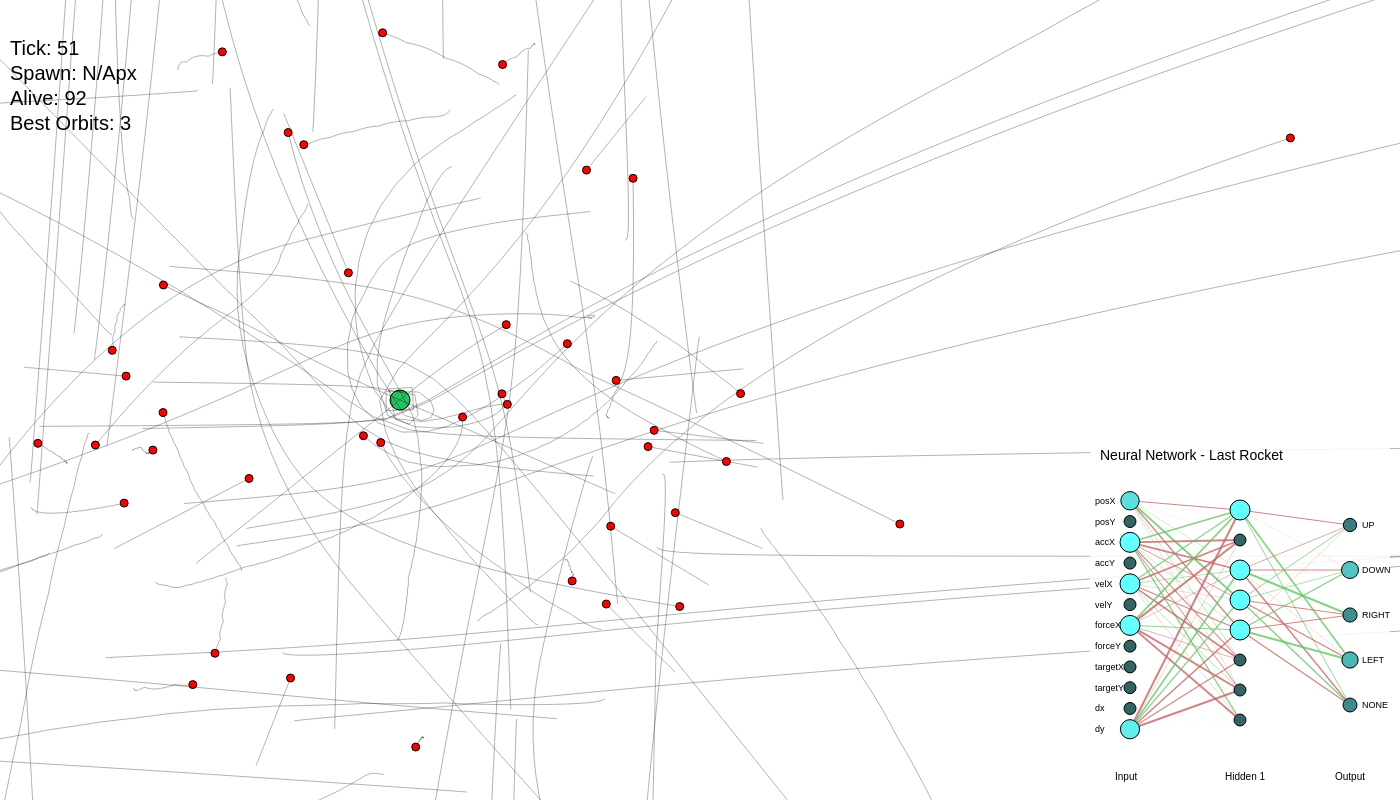
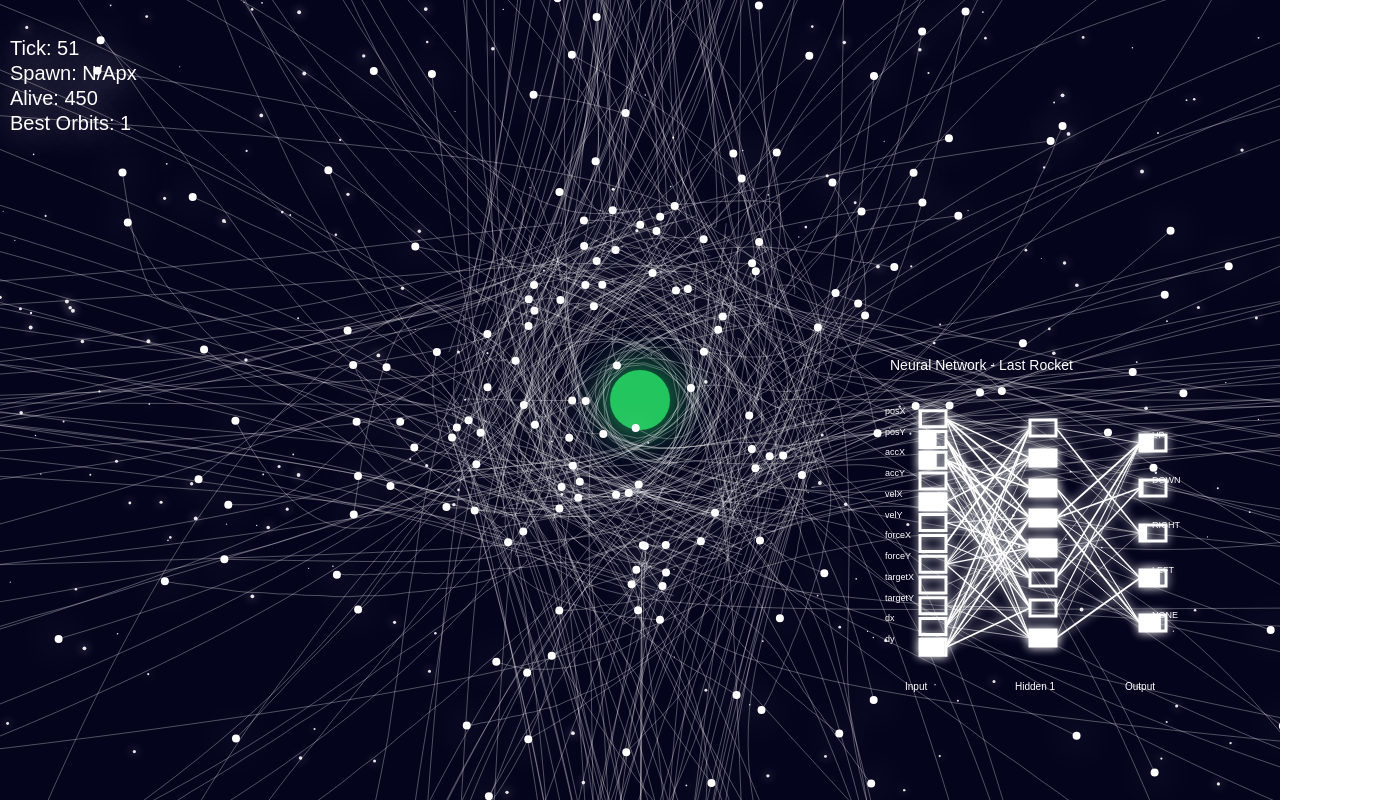
Before and after one commit to antfconeto/orbit_rocket_neural, a plain HTML site: page index.html in a window 1280 px wide. Shown: the whole page, 1400 px wide, since content can reach past the window. Drawn offline with Linux system fonts and the light colour scheme; animation ran at ten frames a second.

Commit message:
feat: implement a dark space theme with stars, glowing elements, and a redesigned neural network visualizer, while adjusting simulation parameters.

```diff
--- a/index.html
+++ b/index.html
@@ -11,6 +11,9 @@
             margin: 0;
             padding: 0;
             box-sizing: border-box;
+            overflow: hidden;
+            height: 100dvh;
+            width: 100dvw;
         }
     </style>
 </head>
--- a/js/config/constants.js
+++ b/js/config/constants.js
@@ -1,6 +1,6 @@
 export const CANVAS = {
-  WIDTH: 1400,
-  HEIGHT: 800,
+  WIDTH: window.innerWidth,
+  HEIGHT: window.innerHeight,
   BACKGROUND_COLOR: "#000000",
 };
 
@@ -22,8 +22,6 @@ export const FITNESS = {
 
 export const SPAWN = {
   RANGES: [
-    { minDist: 400, maxDist: 600 },
-    { minDist: 200, maxDist: 400 },
     { minDist: 100, maxDist: 200 },
   ],
 };
@@ -32,15 +30,15 @@ export const BODY_DEFAULTS = {
   MODEL: "circle",
   COLOR: "#22c55e",
   MASS: 1,
-  RADIUS: 10,
-  POSITION: { x: 400, y: 400 },
+  RADIUS: 30,
+  POSITION: { x: CANVAS.WIDTH/2, y: CANVAS.HEIGHT/2 },
   VELOCITY: { x: 0, y: 0 },
 };
 
 export const ROCKET = {
   MASS: 0.0001,
   RADIUS: 4,
-  COLOR: "red",
+  COLOR: "rgba(255, 255, 255, 1)",
   THRUST_FORCE: 0.000000001,
   SPAWN_AREA: { width: 800, height: 800 },
   FUEL: 500,
@@ -56,9 +54,9 @@ export const NEURAL_NETWORK = {
 };
 
 export const SIMULATION = {
-  POPULATION_SIZE: 100,
+  POPULATION_SIZE: 1000,
   MAX_TICKS_PER_EPOCH: 2000,
-  TRAIL_MAX_LENGTH: 200,
+  TRAIL_MAX_LENGTH: 100,
 };
 
 export const STORAGE_KEYS = {
--- a/js/entities/Body.js
+++ b/js/entities/Body.js
@@ -110,13 +110,17 @@ export default class Body {
       ctx.moveTo(prev.x, prev.y);
       ctx.lineTo(curr.x, curr.y);
     }
+    ctx.shadowBlur = 0;
+    ctx.shadowColor = "transparent";
     ctx.lineWidth = 1;
-    ctx.strokeStyle = "rgba(0, 0, 0, 0.3)";
+    ctx.strokeStyle = "rgba(255, 255, 255, 0.3)";
     ctx.stroke();
   }
 
   draw(ctx) {
     this._ctx = ctx;
+    ctx.globalAlpha = 1;
+
     ctx.fillStyle = this.color;
 
     if (this.model === "rect") {
@@ -124,14 +128,14 @@ export default class Body {
         this.position.x,
         this.position.y,
         this.scale.w,
-        this.scale.h
+        this.scale.h,
       );
     } else {
       ctx.beginPath();
+      ctx.shadowBlur = 40;
+      ctx.shadowColor = this.color;
       ctx.arc(this.position.x, this.position.y, this.scale.r, 0, 2 * Math.PI);
       ctx.fill();
-      ctx.strokeStyle = "black";
-      ctx.stroke();
       ctx.closePath();
     }
   }
--- a/js/neural/NeuralNetwork.js
+++ b/js/neural/NeuralNetwork.js
@@ -1,6 +1,7 @@
 import { NEURAL_NETWORK } from "../config/constants.js";
 
 export default class NeuralNetwork {
+  isToMutate = true;
   constructor(
     inputSize = NEURAL_NETWORK.INPUT_SIZE,
     hiddenLayers = NEURAL_NETWORK.HIDDEN_LAYERS,
--- a/js/simulation/PopulationManager.js
+++ b/js/simulation/PopulationManager.js
@@ -43,7 +43,6 @@ export default class PopulationManager {
     const centerX = BODY_DEFAULTS.POSITION.x;
     const centerY = BODY_DEFAULTS.POSITION.y;
 
-    // Sorteia aleatoriamente um range de spawn
     const randomIndex = Math.floor(Math.random() * SPAWN.RANGES.length);
     this.currentSpawnRange = SPAWN.RANGES[randomIndex];
     const minDist = this.currentSpawnRange.minDist;
--- a/js/simulation/Renderer.js
+++ b/js/simulation/Renderer.js
@@ -8,19 +8,32 @@ export default class Renderer {
     this.canvas.width = CANVAS.WIDTH;
     this.canvas.height = CANVAS.HEIGHT;
 
+    // Generate star positions once
+    this.stars = [];
+    for (let i = 0; i < 200; i++) {
+      this.stars.push({
+        x: Math.random() * this.canvas.width,
+        y: Math.random() * this.canvas.height,
+        size: Math.random() * 1.5 + 0.5, // Random size between 0.5 and 2
+      });
+    }
+
     const visWidth = 300;
     const visHeight = 350;
     this.nnVisualizer = new NeuralNetworkVisualizer(
       this.ctx,
-      this.canvas.width - visWidth - 10,
-      this.canvas.height - visHeight - 10,
+      this.canvas.width - visWidth - 100,
+      this.canvas.height - visHeight - 100,
       visWidth,
       visHeight
     );
   }
 
   clear() {
-    this.ctx.clearRect(0, 0, this.canvas.width, this.canvas.height);
+    this.ctx.shadowBlur = 0;
+    this.ctx.shadowColor = "transparent";
+    this.ctx.fillStyle = "rgba(4, 4, 29, 1)";
+    this.ctx.fillRect(0, 0, this.canvas.width, this.canvas.height);
   }
 
   drawBodies(bodies, drawTrails = true) {
@@ -32,9 +45,23 @@ export default class Renderer {
     }
   }
 
+  drawStarts(){
+    this.ctx.shadowBlur = 10;
+    this.ctx.shadowColor = "white";
+    for (const star of this.stars) {
+      this.ctx.beginPath();
+      this.ctx.arc(star.x, star.y, star.size, 0, Math.PI * 2);
+      this.ctx.fillStyle = "rgba(255, 255, 255, 0.9)";
+      this.ctx.fill();
+      this.ctx.closePath();
+    }
+    this.ctx.shadowBlur = 0;
+    this.ctx.shadowColor = "transparent";
+  }
+
   drawUI(stats) {
     this.ctx.font = "20px Arial";
-    this.ctx.fillStyle = "black";
+    this.ctx.fillStyle = "white";
 
     this.ctx.fillText(`Tick: ${stats.score}`, 10, 55);
     this.ctx.fillText(`Spawn: ${stats.spawnRange || "N/A"}px`, 10, 80);
--- a/js/simulation/Simulation.js
+++ b/js/simulation/Simulation.js
@@ -58,10 +58,9 @@ export default class Simulation {
 
   _render() {
     this.renderer.clear();
-
+    this.renderer.drawStarts();
     const bodies = this.population.getAllBodies();
     this.renderer.drawBodies(bodies);
-
     const stats = this.population.getStats();
     this.renderer.drawUI({
       score: this.tickCount,
--- a/js/visualization/NeuralNetworkVisualizer.js
+++ b/js/visualization/NeuralNetworkVisualizer.js
@@ -1,6 +1,10 @@
 import { NEURAL_NETWORK, ACTIONS } from "../config/constants.js";
 
 export default class NeuralNetworkVisualizer {
+  neuron = {
+    width: 26,
+    height: 16,
+  };
   constructor(ctx, x, y, width, height) {
     this.ctx = ctx;
     this.x = x;
@@ -25,7 +29,7 @@ export default class NeuralNetworkVisualizer {
       "dist",
       "fuel",
     ];
-    this.outputLabels = ["UP", "DOWN", "RIGHT", "LEFT","NONE"];
+    this.outputLabels = ["UP", "DOWN", "RIGHT", "LEFT", "NONE"];
   }
 
   draw(rocket) {
@@ -38,24 +42,19 @@ export default class NeuralNetworkVisualizer {
 
     if (!layers || layers.length === 0) return;
 
-
-    this.ctx.fillStyle = "rgba(255, 255, 255, 0.85)";
+    this.ctx.fillStyle = "rgba(255, 255, 255, 0)";
     this.ctx.fillRect(this.x, this.y, this.width, this.height);
-
-
-    this.ctx.fillStyle = "#000000ff";
+    this.ctx.shadowBlur = 0;
+    this.ctx.shadowColor = "transparent";
+    this.ctx.fillStyle = "#ffffffff";
     this.ctx.font = "14px Arial";
     this.ctx.fillText("Neural Network - Last Rocket", this.x + 10, this.y + 20);
 
-
     const layerPositions = this._calculateLayerPositions(layers);
-
 
     this._drawConnections(layerPositions, weights, activations);
 
-
     this._drawNeurons(layerPositions, activations, layers);
-
 
     this._drawLabels(layerPositions, layers);
   }
@@ -109,18 +108,25 @@ export default class NeuralNetworkVisualizer {
           const activation = Math.max(0, Math.min(1, rawActivation));
 
           const intensity = Math.abs(weight) * activation;
-          const alpha = Math.min(0.8, intensity * 2);
-
+          const alpha = Math.min(1, intensity * 2);
+          this.ctx.shadowBlur = 10;
+          this.ctx.shadowColor = "rgba(255, 255, 255, 1)";
           if (weight > 0) {
-            this.ctx.strokeStyle = `rgba(100, 200, 100, ${alpha})`;
+            this.ctx.strokeStyle = `rgba(255, 255, 255, 1)`;
           } else {
-            this.ctx.strokeStyle = `rgba(200, 100, 100, ${alpha})`;
+            this.ctx.strokeStyle = `rgba(255, 255, 255, 0.0)`;
           }
 
           this.ctx.lineWidth = Math.max(0.5, Math.abs(weight) * 2);
           this.ctx.beginPath();
-          this.ctx.moveTo(currentLayer[i].x, currentLayer[i].y);
-          this.ctx.lineTo(nextLayer[j].x, nextLayer[j].y);
+          this.ctx.moveTo(
+            currentLayer[i].x + this.neuron.width,
+            currentLayer[i].y + this.neuron.height / 2,
+          );
+          this.ctx.lineTo(
+            nextLayer[j].x,
+            nextLayer[j].y + this.neuron.height / 2,
+          );
           this.ctx.stroke();
         }
       }
@@ -140,40 +146,48 @@ export default class NeuralNetworkVisualizer {
         }
         const activation = Math.max(0, Math.min(1, rawActivation));
 
+        this.ctx.fillStyle = `rgba(255, 255, 255, 1)`;
 
-        const baseRadius = 6;
-        const radius = baseRadius + activation * 4;
-
-
-        const green = Math.floor(100 + activation * 155);
-        const blue = Math.floor(100 + activation * 155);
-
-
-        this.ctx.fillStyle = `rgb(${Math.floor(
-          50 + activation * 50
-        )}, ${green}, ${blue})`;
+        let fillRectPercent =
+          activation * 100 < 0
+            ? 0
+            : activation * 100 > 100
+              ? 100
+              : activation * 100;
         this.ctx.beginPath();
-        this.ctx.arc(neuron.x, neuron.y, radius, 0, 2 * Math.PI);
+        this.ctx.rect(
+          neuron.x,
+          neuron.y,
+          (this.neuron.width * fillRectPercent) / 100,
+          this.neuron.height,
+        );
         this.ctx.fill();
-
-        // Borda
-        this.ctx.strokeStyle = "#000000ff";
-        this.ctx.lineWidth = 1;
+        this.ctx.strokeStyle = "#ffffffff";
+        this.ctx.lineWidth = 3;
+        this.ctx.beginPath();
+        this.ctx.rect(
+          neuron.x,
+          neuron.y,
+          this.neuron.width,
+          this.neuron.height,
+        );
         this.ctx.stroke();
       }
     }
   }
 
   _drawLabels(positions, layers) {
+    this.ctx.shadowBlur = 0;
+    this.ctx.shadowColor = "transparent";
     this.ctx.font = "9px Arial";
-    this.ctx.fillStyle = "#000000ff";
+    this.ctx.fillStyle = "#ffffffff";
 
     const inputLayer = positions[0];
     for (let i = 0; i < inputLayer.length && i < this.inputLabels.length; i++) {
       this.ctx.fillText(
         this.inputLabels[i],
         inputLayer[i].x - 35,
-        inputLayer[i].y + 3
+        inputLayer[i].y + 3,
       );
     }
 
@@ -186,23 +200,24 @@ export default class NeuralNetworkVisualizer {
       this.ctx.fillText(
         this.outputLabels[i],
         outputLayer[i].x + 12,
-        outputLayer[i].y + 3
+        outputLayer[i].y + 3,
       );
     }
-
-    this.ctx.fillStyle = "#000000ff";
+    this.ctx.shadowBlur = 0;
+    this.ctx.shadowColor = "transparent";
+    this.ctx.fillStyle = "#ffffffff";
     this.ctx.font = "10px Arial";
     for (let l = 0; l < positions.length; l++) {
       const label =
         l === 0
           ? "Input"
           : l === positions.length - 1
-          ? "Output"
-          : `Hidden ${l}`;
+            ? "Output"
+            : `Hidden ${l}`;
       this.ctx.fillText(
         label,
         positions[l][0].x - 15,
-        this.y + this.height - 10
+        this.y + this.height - 10,
       );
     }
   }
```
